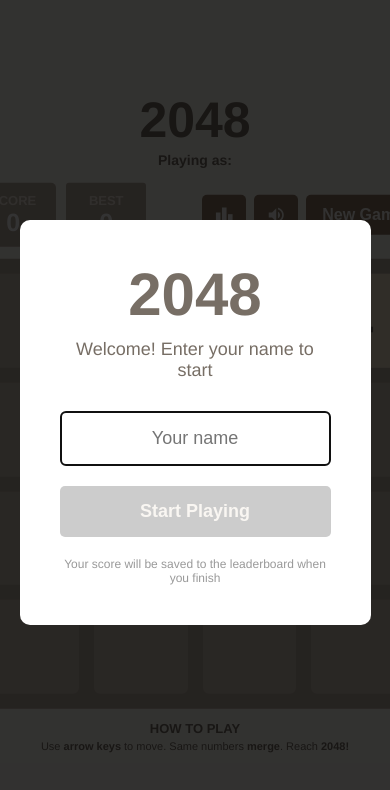
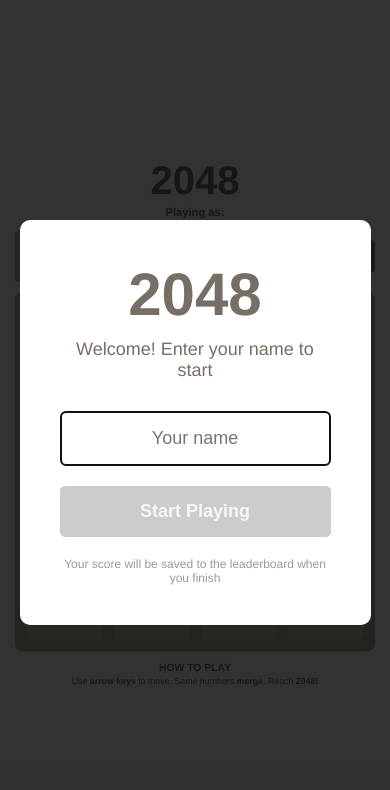
Before and after one commit to coolguysupercool7-ship-it/2048-game, a React (Create React App) app: page / in a window 390 px wide. Shown: the top 790 px of the page. Built offline with nearby package versions, Linux system fonts and the light colour scheme.

Commit message:
Fix scaling on small screens

```diff
--- a/src/App.jsx
+++ b/src/App.jsx
@@ -10,12 +10,13 @@ import Leaderboard from './components/Leaderboard';
 import NamePrompt from './components/NamePrompt';
 import soundEffects from './helpers/soundEffects';
 
+// Helper to generate unique IDs for tiles
 let tileIdCounter = 0;
 const generateTileId = () => ++tileIdCounter;
 
 function App() {
   const [tiles, setTiles] = useState([]);
-  const [tileIds, setTileIds] = useState([]);
+  const [tileIds, setTileIds] = useState([]); // ADD THIS - Track unique IDs for sliding
   const [currentScore, setCurrentScore] = useState(0);
   const [topScore, setTopScore] = useState(0);
   const [isGameOver, setIsGameOver] = useState(false);
@@ -28,11 +29,12 @@ function App() {
 
   const resetGame = useCallback(() => {
     let freshBoard = make_empty_board();
-    let freshIds = Array(BOARD_SIZE).fill(null).map(() => Array(BOARD_SIZE).fill(null));
+    let freshIds = Array(BOARD_SIZE).fill(null).map(() => Array(BOARD_SIZE).fill(null)); // ADD THIS
 
     freshBoard = spawn_random_tile(freshBoard, setNewlySpawned);
     freshBoard = spawn_random_tile(freshBoard, setNewlySpawned);
 
+    // ADD THIS - assign IDs to initial tiles
     for (let r = 0; r < BOARD_SIZE; r++) {
       for (let c = 0; c < BOARD_SIZE; c++) {
         if (freshBoard[r][c] !== 0) {
@@ -42,7 +44,7 @@ function App() {
     }
 
     setTiles(freshBoard);
-    setTileIds(freshIds);
+    setTileIds(freshIds); // ADD THIS
     setCurrentScore(0);
     setIsGameOver(false);
     setPlayerWon(false);
@@ -74,10 +76,12 @@ function App() {
   let scoreIncrease = 0;
   const mergedTiles = [];
 
+  // Helper function to process a line and its IDs together
   const processLine = (values, ids) => {
     const newValues = [];
     const newIds = [];
 
+    // Filter out zeros
     const nonZero = [];
     const nonZeroIds = [];
     for (let i = 0; i < values.length; i++) {
@@ -87,11 +91,12 @@ function App() {
       }
     }
 
+    // Merge adjacent equal values
     let i = 0;
     while (i < nonZero.length) {
       if (i + 1 < nonZero.length && nonZero[i] === nonZero[i + 1]) {
         newValues.push(nonZero[i] * 2);
-        newIds.push(nonZeroIds[i]);
+        newIds.push(nonZeroIds[i]); // Keep first tile's ID for smooth sliding
         i += 2;
       } else {
         newValues.push(nonZero[i]);
@@ -100,6 +105,7 @@ function App() {
       }
     }
 
+    // Pad with zeros
     while (newValues.length < BOARD_SIZE) {
       newValues.push(0);
       newIds.push(null);
@@ -268,6 +274,14 @@ function App() {
     const enabled = soundEffects.toggle();
     setSoundEnabled(enabled);
   };
+  // Scale the entire game to fit smaller screens
+  // Total game height: title(65) + margin(15) + scorebar(55) + margin(12) + board(450) + howtoplay(45) = ~642px
+  const GAME_HEIGHT = 660;
+  const GAME_WIDTH = 450;
+  const scaleY = (window.innerHeight - 30) / GAME_HEIGHT;
+  const scaleX = (window.innerWidth - 30) / GAME_WIDTH;
+  const scale = Math.min(1, scaleY, scaleX); // never scale up, only shrink
+
   return (
   <>
     {!playerName && <NamePrompt onNameSubmit={handleNameSubmit} />}
@@ -280,12 +294,11 @@ function App() {
       alignItems: 'center',
       justifyContent: 'center',
       fontFamily: '"Clear Sans", "Helvetica Neue", Arial, sans-serif',
-      padding: '15px',
       boxSizing: 'border-box',
       overflow: 'hidden',
       position: 'relative'
     }}>
-
+      {/* Main Game Section - ABSOLUTE CENTER, scales to fit screen */}
       <div style={{
         width: '450px',
         display: 'flex',
@@ -295,7 +308,8 @@ function App() {
         position: 'absolute',
         left: '50%',
         top: '50%',
-        transform: 'translate(-50%, -50%)'
+        transform: `translate(-50%, -50%) scale(${scale})`,
+        transformOrigin: 'center center'
       }}>
         <div style={{ textAlign: 'center', marginBottom: '15px' }}>
           <h1 style={{
@@ -316,7 +330,7 @@ function App() {
           <div style={{ display: 'flex', justifyContent: 'space-between', alignItems: 'center' }}>
             <Header current_score={currentScore} top_score={topScore} />
             <div style={{ display: 'flex', gap: '8px' }}>
-
+              {/* Leaderboard Menu Button (only on small screens) */}
               <button
                 className="leaderboard-menu-btn"
                 onClick={() => setShowLeaderboardMenu(true)}
@@ -397,17 +411,17 @@ function App() {
 <div
   className="leaderboard-container"
   style={{
-    width: '380px',
-    height: '450px',
+    width: `${380 * scale}px`,
+    height: `${450 * scale}px`,
     position: 'absolute',
     right: '70px',
     top: '50%',
-    transform: 'translateY(calc(-50% + 64px))',
+    transform: `translateY(calc(-50% + ${55 * scale}px))`,
     display: 'flex',
     alignItems: 'stretch'
   }}
 >
-  <div style={{ width: '100%', height: '100%' }}>
+  <div style={{ width: '100%', height: '100%', transform: `scale(${scale})`, transformOrigin: 'top left', width: `${380}px`, height: `${450}px` }}>
     <Leaderboard
       currentScore={currentScore}
       playerName={playerName}
@@ -416,6 +430,7 @@ function App() {
   </div>
 </div>
 
+      {/* Sliding Leaderboard Menu for Small Screens */}
       {showLeaderboardMenu && (
         <>
           {/* Backdrop */}
@@ -433,6 +448,7 @@ function App() {
             }}
           />
 
+          {/* Sliding Panel */}
           <div style={{
             position: 'fixed',
             top: 0,
@@ -447,7 +463,7 @@ function App() {
             overflowY: 'auto',
             animation: 'slideIn 0.3s ease-out'
           }}>
-
+            {/* Close button */}
             <button
               onClick={() => setShowLeaderboardMenu(false)}
               style={{
```
